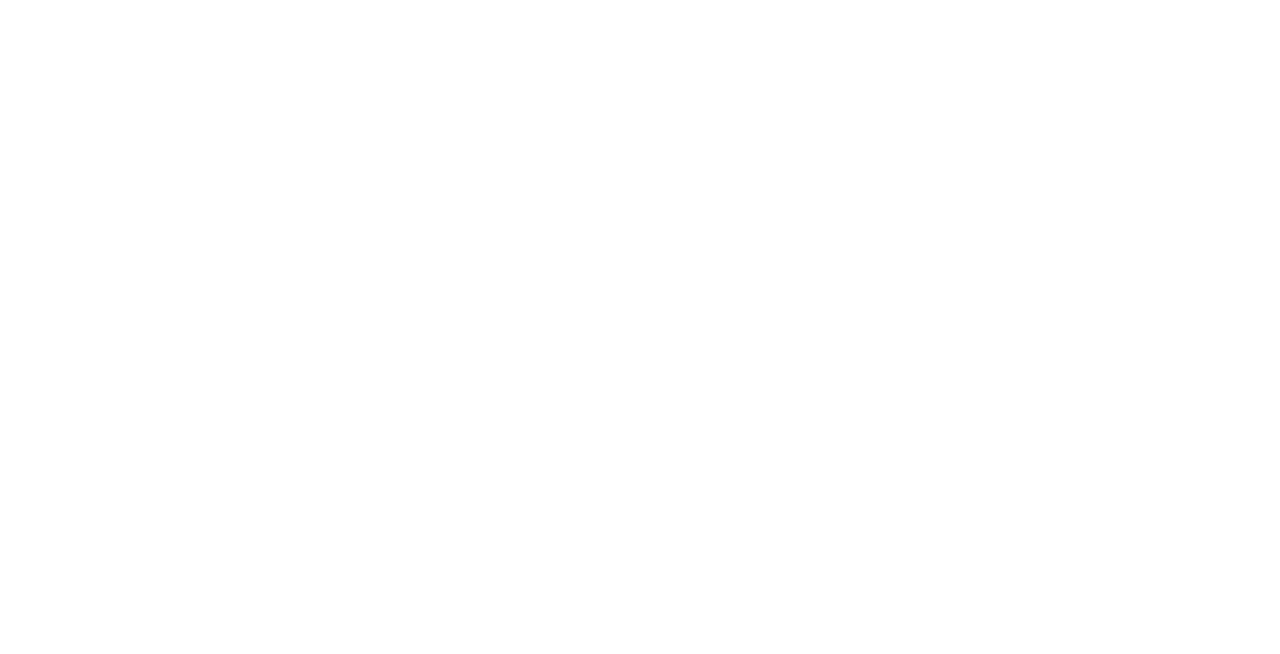
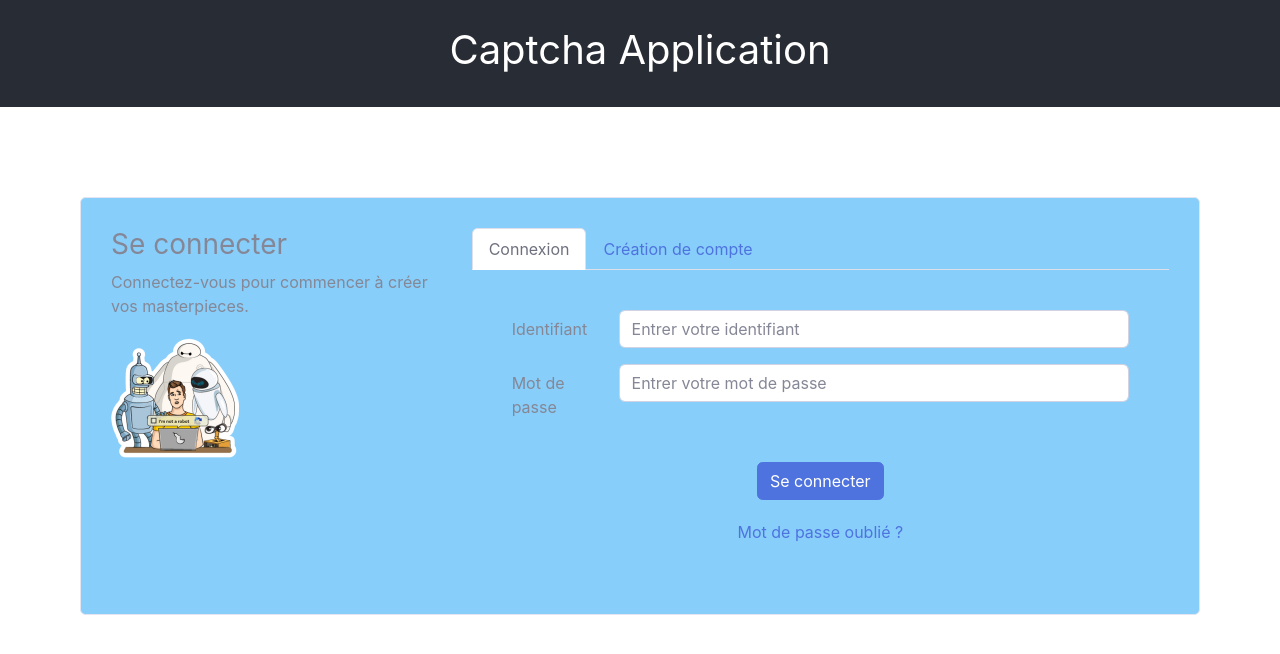
Before and after one commit to JulienBois/Captchat, a React (Create React App) app in the folder frontend/: page / in a window 1280 px wide. Before the commit this address had no page. Shown: the top 654 px of the page. Built offline with nearby package versions, Linux system fonts and the light colour scheme; no server answers.

Commit message:
Update database

```diff
--- a/frontend/src/App.js
+++ b/frontend/src/App.js
@@ -14,10 +14,9 @@ const App = () => {
   return (
     <Router>
       <Routes>
-        <Route exact path="/login" element={<Authentication/>}/>
+        <Route exact path="/" element={<Authentication/>}/>
         <Route exact path="/captcha" element={<Captcha/>}/>
         <Route exact path='/formulaire' element={<FormulaireArtiste/>}/>
-        <Route exact path='/user' element={<UserHome/>}/>
         <Route exact path="/home" element={<Home/>}/>
       </Routes>
     </Router>
```
Also changed, not shown: 1 other file (tests, documents, lock files or other folders).
